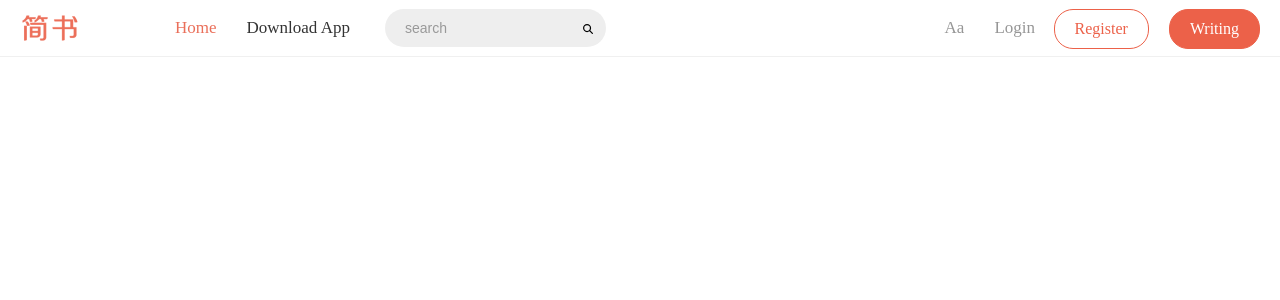
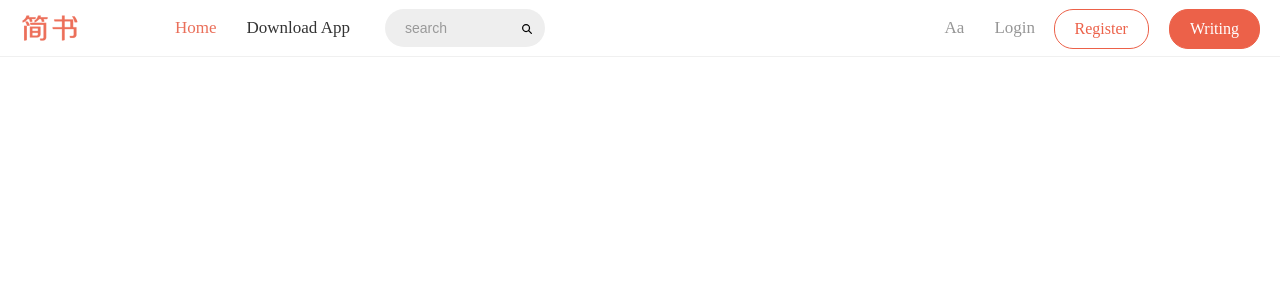
Before and after one commit to kvnyijia/jianshu, a React (Create React App) app: page / in a window 1280 px wide. Shown: the top 300 px of the page. Built offline with nearby package versions, Linux system fonts and the light colour scheme.

Commit message:
[new] Add search bar transition animation

```diff
--- a/package.json
+++ b/package.json
@@ -12,6 +12,7 @@
     "react": "^18.2.0",
     "react-dom": "^18.2.0",
     "react-scripts": "5.0.1",
+    "react-transition-group": "^4.4.5",
     "styled-components": "^6.1.8",
     "web-vitals": "^2.1.4"
   },
--- a/src/components/header/index.js
+++ b/src/components/header/index.js
@@ -1,9 +1,19 @@
 import { faMagnifyingGlass } from "@fortawesome/free-solid-svg-icons";
 import { FontAwesomeIcon } from "@fortawesome/react-fontawesome";
 import { Component } from "react";
+import { CSSTransition } from "react-transition-group";
 import { Addition, HeaderStyle, Logo, Nav, NavButton, NavItem, NavSearch, SearchWrapper } from "./style";
 
 class Header extends Component {
+  constructor(props) {
+    super(props);
+    this.state = {
+      focused: false
+    }
+    this.handleInputFoucs = this.handleInputFoucs.bind(this)
+    this.handleInputBlur = this.handleInputBlur.bind(this)
+  }
+
   render() {
     return (
       <HeaderStyle>
@@ -15,8 +25,18 @@ class Header extends Component {
           <NavItem className="right">Aa</NavItem>
 
           <SearchWrapper>
-            <NavSearch/>
-            <FontAwesomeIcon className="search_icon" icon={faMagnifyingGlass} />
+            <CSSTransition
+              in={this.state.focused}
+              timeout={200}
+              classNames="slide"
+            >
+              <NavSearch
+                className={this.state.focused ? 'focused' : ''}
+                onFocus={this.handleInputFoucs}
+                onBlur={this.handleInputBlur}
+              />
+            </CSSTransition>
+            <FontAwesomeIcon className={this.state.focused ? 'focused search_icon' : 'search_icon'} icon={faMagnifyingGlass} />
           </SearchWrapper>
         </Nav>
         <Addition>
@@ -26,6 +46,18 @@ class Header extends Component {
       </HeaderStyle>
     )
   }
+
+  handleInputFoucs() {
+    this.setState({
+      focused: true
+    })
+  }
+
+  handleInputBlur() {
+    this.setState({
+      focused: false
+    })
+  }
 }
 
 export default Header;
--- a/src/components/header/style.js
+++ b/src/components/header/style.js
@@ -48,6 +48,18 @@ export const NavItem = styled.div`
 export const SearchWrapper = styled.div`
   position: relative;
   float: left;
+  .slide-enter {
+    transition: all .2s ease-out;
+  }
+  .slide-enter-active {
+    width: 250px;
+  }
+  .slide-exit {
+    transition: all .2s ease-out;
+  }
+  .slide-exit-active {
+    width: 160px;
+  }
   .search_icon {
     position: absolute;
     right: 5px;
@@ -56,15 +68,19 @@ export const SearchWrapper = styled.div`
     height: 10px;
     border-radius: 15px;
     padding: 8px;
+    &.focused {
+      background: #777;
+      color: #fff;
+    }
   }
 `;
 
 export const NavSearch = styled.input.attrs({
   placeholder: 'search'
 })`
-  width: 160p;
+  width: 160px;
   height: 38px;
-  padding: 0 20px;
+  padding: 0 30px 0 20px;
   margin-top: 9px;
   margin-left: 20px;
   box-sizing: border-box;
@@ -73,8 +89,12 @@ export const NavSearch = styled.input.attrs({
   border-radius: 19px;
   background: #eee;
   font-size: 14px;
+  color: #666;
   &::placeholder {
     color: #999;
+  }
+  &.focused {
+    width: 250px
   }
 `
 
```
Also changed, not shown: 1 other file (tests, documents, lock files or other folders).
